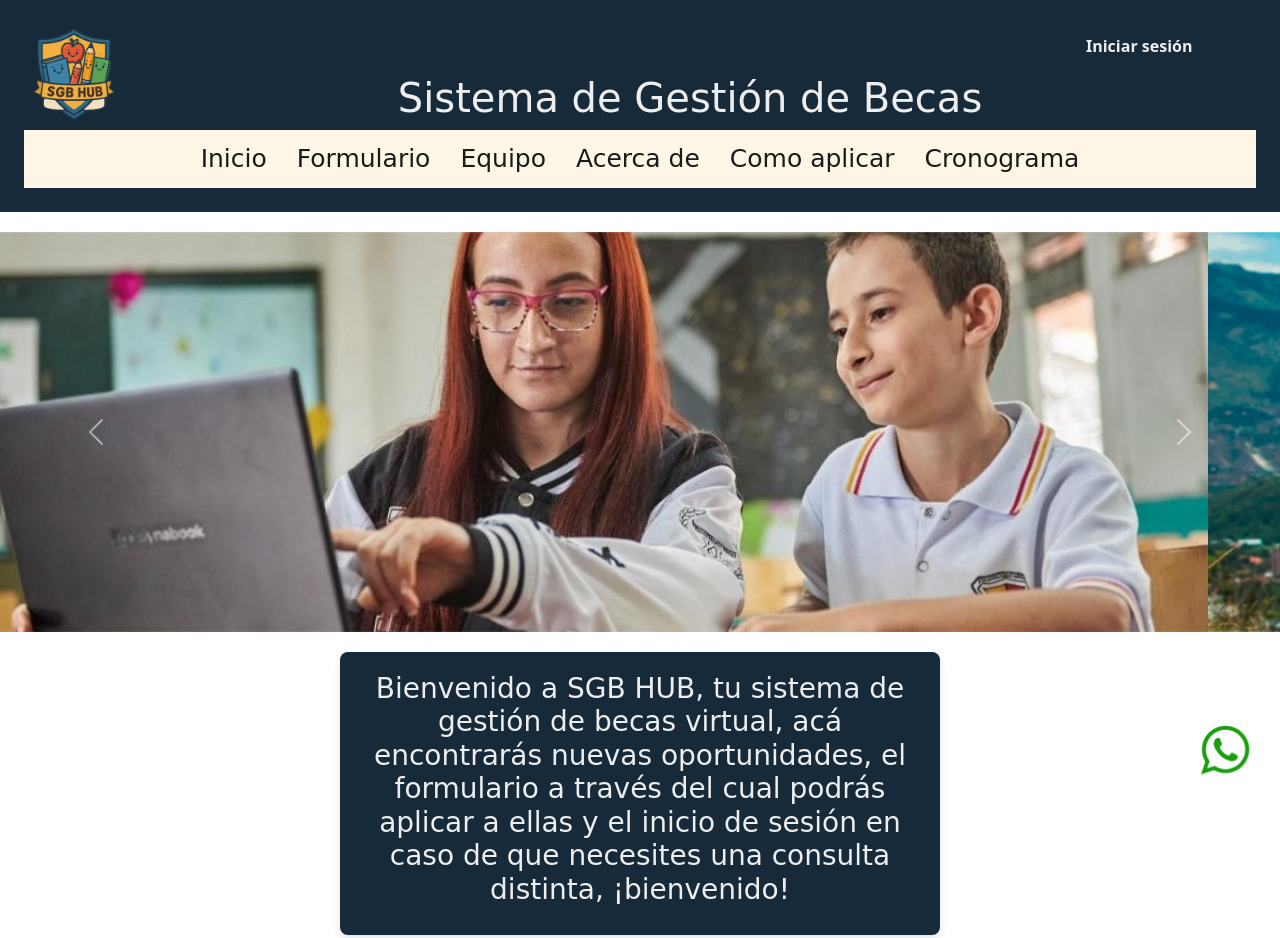
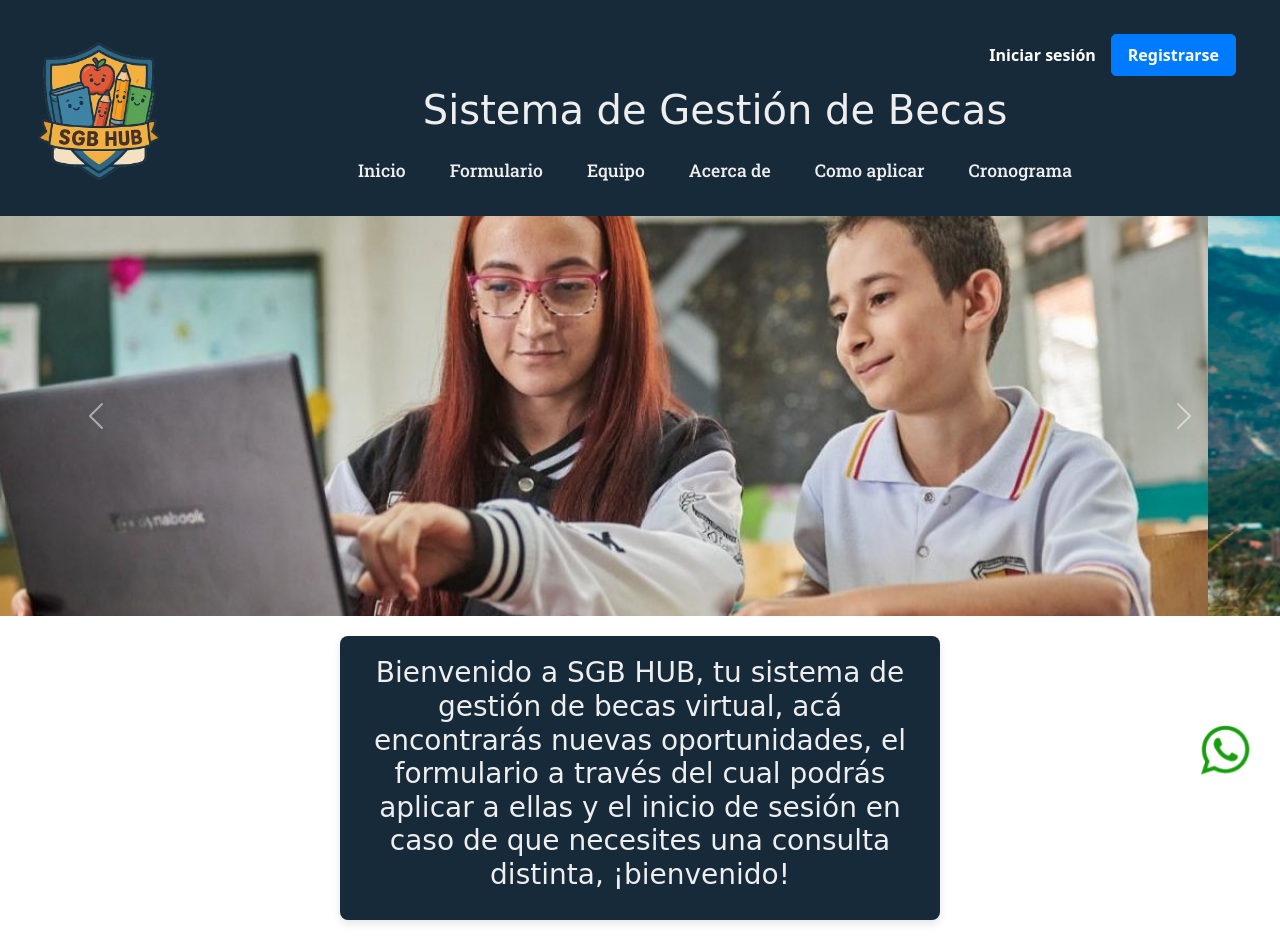
Before and after one commit to vastrocode72/pi_web1, a website: page index.html in a window 1280 px wide. Shown: the top 938 px of the page. Drawn offline with nearby package versions, Linux system fonts and the light colour scheme; a web font is replaced by a local one.

Commit message:
Optimization nav bar

```diff
--- a/assets/css/style.css
+++ b/assets/css/style.css
@@ -11,6 +11,8 @@ VARIABLES GLOBALES (colores, fuentes)
   --color-background: #FDF5E6;
   --color-text-dark: #1A1A1A;
   --color-text-light: #EEEEEE;
+  --color-button: #0056b3;
+
 
   --font-body: 'Roboto Slab', serif;
   --font-heading: 'Archivo Black', cursive;
@@ -116,24 +118,44 @@ NAVEGACIÓN (nav ul y links)
 -------------------- */
 
 nav ul {
-    justify-content: center;
-    font-size: 25px;
-    font-family: var(--font-heading);
-    display: flex;
-    list-style: none;
+    list-style: none; /* Remove bullet points */
     padding: 0;
     margin: 0;
-    align-content: center;
-    background-color: var(--color-background);
+    text-align: center;
+
+    /* Enable Flexbox for the list items */
+    display: flex;
+    justify-content: center; /* Center the entire set of links horizontally */
+    flex-wrap: wrap; /* Allow items to wrap onto a new line if the screen is too narrow (desktop fallback) */
+
+    /* Add a small vertical margin to separate the nav from other header elements */
+    margin-top: 1rem;
+}
+
+nav ul li {
+    margin: 0 10px; /* Horizontal spacing between links */
 }
 
 nav ul li a {
-    display: flex;
-    text-decoration: none;
-    color: var(--color-text-dark);
-    padding: 10px 15px;
-    display: block;
+    display: block; /* Make the link fill the LI space for a better click target */
+    padding: 8px 12px; /* Touch target padding */
+    text-decoration: none; /* Remove underline */
+    font-size: 1.1rem;
+    font-weight: 500;
+    color: var(--color-text-light); /* Use the light text variable */
+    transition: color 0.3s, background-color 0.3s;
+    border-radius: 4px;
 }
+
+nav ul li a:hover,
+nav ul li a:focus {
+    color: var(--color-primary); /* Swap text color */
+    background-color: var(--color-text-light); /* Light background for hover */
+}
+
+  nav ul li:first-child {
+        border-top: none;
+    }
 
 
 /* --------------------
@@ -244,10 +266,10 @@ HEADER y estilo de página (header, .page-header)
 -------------------- */
 
 header {
+    /* Assuming var(--color-primary) is a dark color */
     background-color: var(--color-primary);
-    color: var(--color-text-light);
+    color: var(--color-text-light); /* Assuming var(--color-text-light) is a light color */
     padding: 1.5rem;
-
     text-align: center;
 }
 header h2 { color: var(--color-text-light); }
@@ -290,7 +312,7 @@ PASOS / STEP (lista de pasos estilizados)
 
 .step i {
     font-size: 2rem;
-    color: #004080;
+    color: var(--color-primary);
     margin-right: 1rem;
     min-width: 2rem;
 }
@@ -584,28 +606,9 @@ input[type="submit"] {
 BARRA SUPERIOR y LOGO (.barra-superior, .logo)
 -------------------- */
 
-.barra-superior {
-    background-color: var(--color-primary);
-    padding: 10px 20px;
-    text-align: right;
-    display: flex;
-    flex-direction: row-reverse;
-    align-items: end;
-    height: 100%;
-}
-
-.barra-superior a {
-    color: var(--color-text-light);
-    text-decoration: none;
-    font-weight: bold;
-    display:flex;
-    height: 30px;
+.logo img {
     width: 150px;
-}
-
-.logo img {
-    width: 100px;
-    height: 100px;
+    height: 150px;
     float:left;
     margin-top: -50px;
 }
@@ -619,7 +622,7 @@ BARRA SUPERIOR y LOGO (.barra-superior, .logo)
 
 /* agrega un poco de margen superior y de abajo al carrusel para separarlo de otros elementos */
 .carousel {
-  margin-top: 20px;
+
   margin-bottom: 20px;
 }
 
@@ -650,7 +653,7 @@ BOTONES PRINCIPALES (.boton)
 -------------------- */
 
 .boton {
-      background-color: hsl(203, 94%, 12%);
+      background-color: hsl(203, 33%, 52%);
       color: white;
       padding: 12px 24px;
       border: none;
@@ -667,7 +670,10 @@ BOTONES PRINCIPALES (.boton)
 
 }
 
-
+/* --------------------
+NAV-BUTTON (clase .nav-button)
+-------------------- */
+/* Las reglas para .nav-button, .register-button y sus estados fueron eliminadas por petición. */
 /* --------------------
 REPETICIONES Y COMPONENTES (varias clases reutilizadas)
 -------------------- */
@@ -928,3 +934,57 @@ WELCOME / CONTAINER SENTENCIAS FINALES
     position: relative;
     z-index: 90;
 }
+
+/* --------------------
+BOTONES NAV-BUTTON (clase .nav-button)
+-------------------- */
+/* Styling for the container holding "Iniciar Sesión" and "Register" */
+.barra-superior {
+    display: flex; /* Enable Flexbox */
+    justify-content: flex-end; /* Push items to the far right of the container */
+    align-items: center; /* Vertically center items if they have different heights */
+    padding: 10px 20px; /* Add some padding to the bar itself, adjust as needed */
+    background-color: var(--color-primary); /* Or whatever dark blue color you are using for the header */
+    gap: 15px; /* Add space between the "Iniciar Sesión" link and the "Register" button */
+}
+
+/* Style for the "Iniciar sesión" link if it's not a button */
+.login-link {
+    color: #ffffff; /* White text for better visibility on dark background */
+    text-decoration: none; /* Remove underline */
+    font-weight: bold; /* Make it bold like the button text */
+    /* Add any other styling you want for this link */
+}
+
+.login-link:hover {
+    text-decoration: underline; /* Add underline on hover for interaction feedback */
+}
+
+/* Original .nav-button and .register-button styles remain mostly the same */
+.nav-button {
+    padding: 8px 16px;
+    border-radius: 5px;
+    text-decoration: none;
+    font-weight: bold;
+    transition: background-color 0.3s, opacity 0.3s;
+    display: inline-block;
+    text-align: center; /* Ensures text is centered within the button */
+}
+
+.register-button {
+    background-color: #007bff;
+    color: #ffffff;
+    border: 1px solid #007bff;
+    /* margin-left: 15px; <--- REMOVE THIS, as `gap` on .barra-superior will handle spacing */
+}
+
+.register-button:hover {
+    background-color: #0056b3;
+    border-color: #0056b3;
+    opacity: 0.9;
+}
+
+.register-button:focus {
+    outline: 2px solid #007bff;
+    outline-offset: 2px;
+}
--- a/index.html
+++ b/index.html
@@ -14,17 +14,18 @@
 <body>
      <!-- Header complete -->
     <header class="header">
-        <div>
-            <div class="barra-superior ">
-                <a href="pages/inicio_sesion.html" >Iniciar sesión</a>
-            </div>
+        <div class="barra-superior">
+          <a href="pages/inicio_sesion.html" class="login-link">Iniciar sesión</a>
+          <a href="" class="nav-button register-button">Registrarse</a>
+        </div>
 
-            <div class="logo"> <!-- Prog Img -->
+            <div class="logo">
                 <a href="index.html">
                     <img src="assets/imagenes/logo.png" alt="logo">
                 </a>
             </div>
         </div>
+
         <h1>Sistema de Gestión de Becas</h1>
             <nav>
                 <ul>
```
